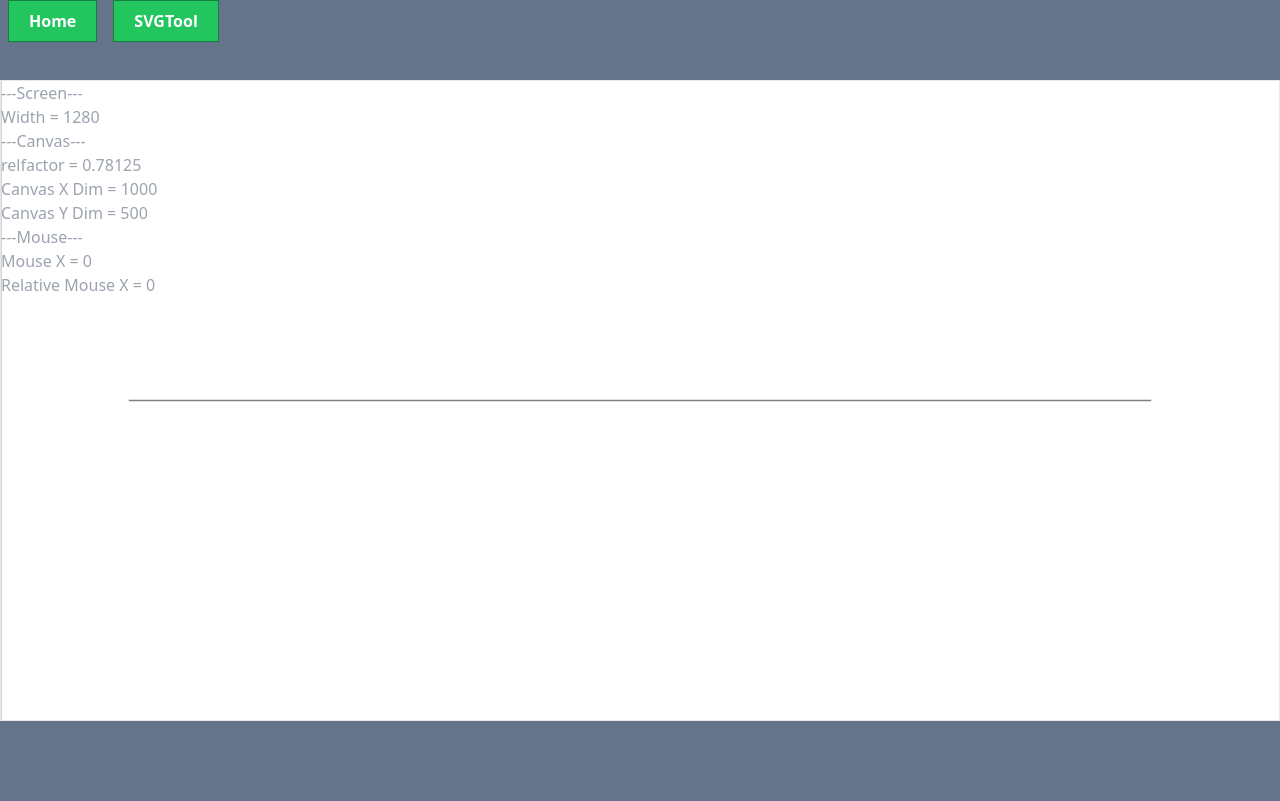
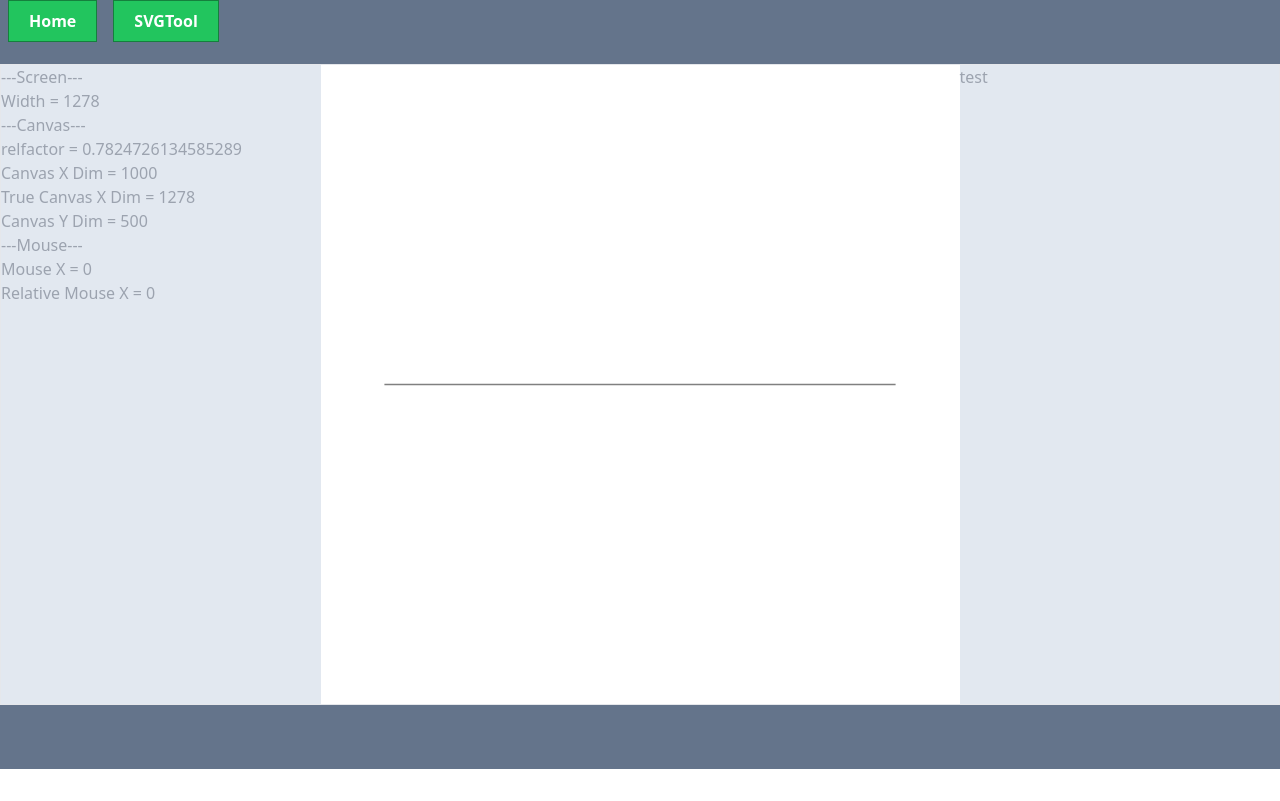
Before and after one commit to DenysChernenko/seTool, a SvelteKit app: page /SVGTool in a window 1280 px wide. Built offline with nearby package versions, Linux system fonts and the light colour scheme.

Commit message:
Fixed Scaling of Mouseline
Fixed Scaling of Mouseline

```diff
--- a/src/routes/+layout.svelte
+++ b/src/routes/+layout.svelte
@@ -4,7 +4,7 @@
     let buttonStyle = 'px-5 py-2 mx-2 text-white font-bold border border-1 border-green-700 border-rounded-xl bg-green-500'
 </script>
 
-<div class="container w-auto mx-auto ">
+<div class="container w-auto mx-auto">
     <ul class="">
         <li class="float-left ">
             <a href="/"><div class="{buttonStyle}">Home</div></a>
--- a/src/routes/SVGTool/+page.svelte
+++ b/src/routes/SVGTool/+page.svelte
@@ -11,15 +11,19 @@
     let screenW: number;
     let m = { x: 0, y: 0 };
     let relm = { x: 0 , y: 0};
-
+    let canvasWidth:number;
 
     var canvX:number = scale * 2;
     var canvY:number = scale * 1;
-    var relfactor:number;
+    var relfactor:number = canvX/screenW;
+
+    const sleep = (ms: number) => new Promise((r) => setTimeout(r, ms));
 
 	onMount(async () => {
         handleResize();
 	});
+
+
 
     function handleMousemove(event:any) {
 		m.x = event.clientX;
@@ -27,19 +31,21 @@
         relm.x = m.x*relfactor;
 	}
 
-    function handleResize(){
-        screenW = innerWidth;
+    async function handleResize(){
+        await sleep(100);
+        screenW = canvasWidth;
         relfactor = canvX/screenW;
     }
 </script>
 
 
-<svelte:window bind:innerWidth={screenW} on:resize={handleResize}/>
+<svelte:window bind:innerWidth={screenW} on:resize={handleResize} on:mousemove={handleMousemove}/>
 
 
-<div class="container min-w-full min-h-fit my-auto mx-auto py-20 px- bg-slate-500" >
-    <div class="mx-auto my-auto border static" >
-        <div class="absolute flex flex-col text-gray-400">
+<div class="container min-w-full min-h-fit my-auto mx-auto py-16 px- bg-slate-500" >
+    <div class="mx-auto my-auto border static " bind:clientWidth = {canvasWidth} >
+        <div class="absolute flex flex-row  text-gray-400  min-w-full min-h-full">
+            <div class="basis-1/4 float-left bg-slate-200">
                 <!-- Debug Menu -->
                 <ul>
                     <li>
@@ -57,6 +63,10 @@
                     <li>
                         Canvas X Dim = {canvX}
                     </li>
+
+                    <li>
+                        True Canvas X Dim = {canvasWidth}
+                    </li>
                     <li>
                         Canvas Y Dim = {canvY}
                     </li>
@@ -72,8 +82,13 @@
                 </ul>
                 <!-- Debug Menu -->
             </div>
+            <div class="basis-1/2"></div>
+            <div class="basis-1/4 float-right bg-slate-200">
+                test
+            </div>
+        </div>
 
-        <svg class="bg-white" viewBox="0 0 {canvX} {canvY}" on:mousemove={handleMousemove} >
+        <svg class="bg-white" viewBox="0 0 {canvX} {canvY}"  >
             <!-- <Mouseline x={canvX} y={canvY} on:mousemove={handleMousemove}/> -->
             <Baseline x={canvX} y={canvY}/>
             <Mouseline x={relm.x} y={canvY}/>
--- a/src/routes/SVGTool/Baseline.svelte
+++ b/src/routes/SVGTool/Baseline.svelte
@@ -2,7 +2,7 @@
     export let x:Number,y:Number;
 
     var midY:Number = y/2;
-    var pad:Number = 0.1 * x;
+    var pad:Number = 0.3 * x;
     var end:Number = x - pad*2;
 
 </script>
```
Lines whose indentation alone changed are shown as unchanged.
